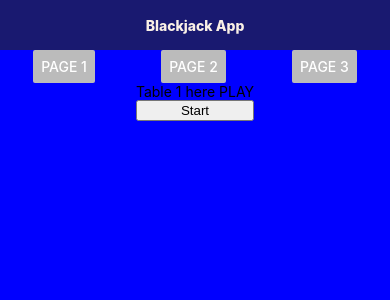
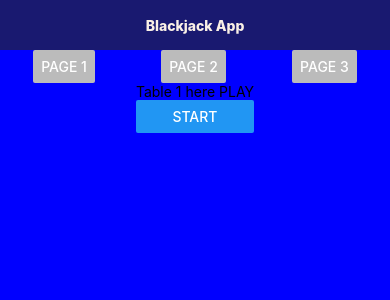
Before and after one commit to mariochacondev/blackjack-app, a React Native app: screen / in a window 390 px wide. Shown: the top 300 px of the page. Built offline with nearby package versions, Linux system fonts and the light colour scheme.

Commit message:
Rectification bouton start

```diff
--- a/components/Page1.js
+++ b/components/Page1.js
@@ -1,11 +1,20 @@
-import React from 'react';
+import React, { useState } from 'react';
 import {StyleSheet, Text, Button, View} from 'react-native';
 
 export default function Page1(props) {
+    const[start, setStart] = useState('start');
+
+    const handlePress1 = function (){
+        setStart('Start')
+    }
     return <View>
         <Text>Table 1 here PLAY</Text>
         <View>
-            <button class="btn-start" title="start">Start</button>
+            <Button style={styles.btn-start} onPress={handlePress1} title="Start"/>
         </View>
     </View>
 }
+
+const styles = StyleSheet.create({
+
+})
```
